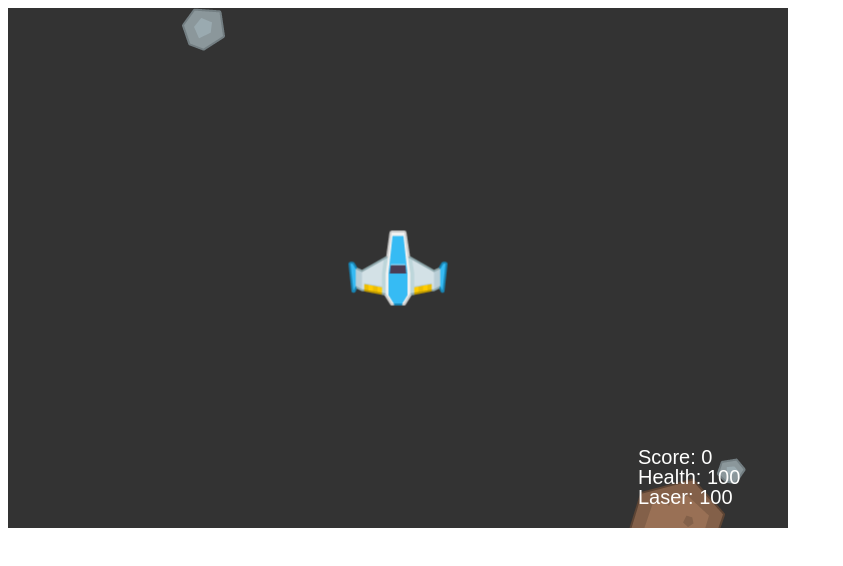
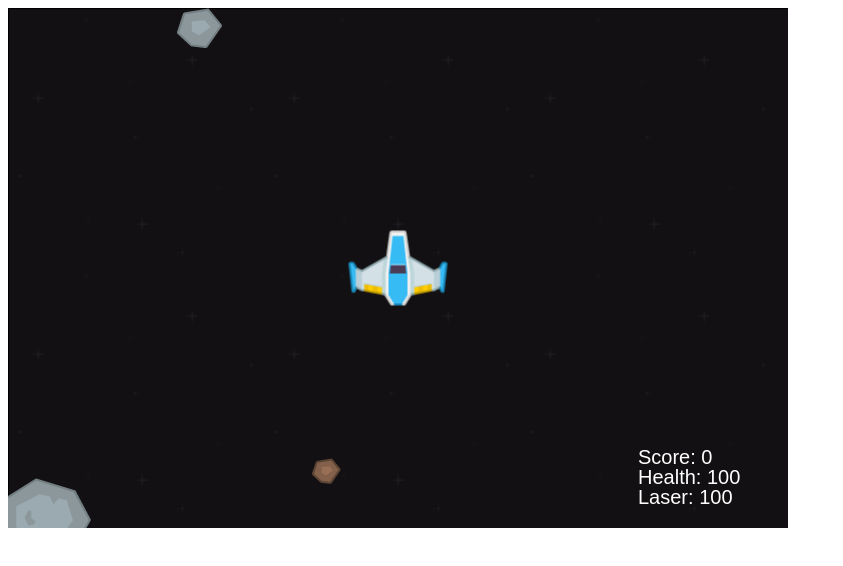
Before and after one commit to ansal/spacewars, a plain HTML site: page index.html in a window 1280 px wide. Shown: the whole page, without its empty margins (0-843 px from the left). Drawn offline with Linux system fonts and the light colour scheme; animation ran at ten frames a second.

Commit message:
bolts, pills and backgrounds

```diff
--- /dev/null
+++ b/game/background.js
@@ -0,0 +1,37 @@
+// code for background
+
+var SpaceWars = SpaceWars || {};
+
+(function(){
+
+  SpaceWars.BackGround = {
+
+    loadAssets: function(stage) {
+
+      stage.game.load.image('blackBg',
+        'assets/images/backgrounds/black.png');
+      stage.game.load.image('purpleBg',
+        'assets/images/backgrounds/purple.png');
+
+    },
+
+    createBackground: function(stage, color) {
+
+      var background = color + 'Bg';
+      stage.backgroundPool = stage.game.add.group();
+      var numCols = stage.game.width / 256 + 1;
+      var numRows = stage.game.height / 256 + 1;
+      for(var i = 1, x = 1, j, y; i <= numCols; i += 1) {
+        for(j = 1, y = 1; j <= numRows; j += 1) {
+          var bg = stage.game.add.sprite(x, y, background);
+          stage.backgroundPool.add(bg);
+          y += 256;
+        }
+        x += 256
+      }
+
+    }
+
+  };
+
+})();
--- /dev/null
+++ b/game/bolt.js
@@ -0,0 +1,70 @@
+// code for laser bolt
+
+// global game variable
+var SpaceWars = SpaceWars || {};
+
+(function(){
+
+  var MAX_BOLTS = 5;
+  var BOLT_DURATION = 6;
+
+  SpaceWars.Bolts= {
+
+  loadAssets: function(stage) {
+    stage.game.load.image('laserBolt',
+      'assets/images/powerups/bolt.png');
+  },
+
+  createBolts: function(stage) {
+
+    stage.boltPool = stage.game.add.group();
+    for(var i = 1; i <= MAX_BOLTS; i += 1) {
+      var bolt = stage.game.add.sprite(0, 0, 'laserBolt');
+      stage.boltPool.add(bolt);
+      bolt.anchor.setTo(0.5, 0.5);
+      stage.game.physics.enable(bolt, Phaser.Physics.ARCADE);
+      bolt.kill();
+    }
+
+    // timer to add bolts
+    stage.game.time.events.loop(
+      Phaser.Timer.SECOND * 1,
+      this.clearBolts,
+      stage
+    );
+
+  },
+
+  createOneBolt: function(stage) {
+
+    var bolt = stage.boltPool.getFirstDead();
+    if(bolt === null || bolt === undefined) {
+      return;
+    }
+
+    bolt.revive();
+    bolt.drawnAt = stage.game.time.now;
+    bolt.reset(
+      stage.game.rnd.integerInRange(20, stage.game.width),
+      stage.game.rnd.integerInRange(20, stage.game.height)
+    );
+
+  },
+
+  clearBolts: function() {
+
+    var self = this;
+    this.boltPool.forEachAlive(function(bolt){
+
+      var delta = self.game.time.now - bolt.drawnAt;
+      if (delta > (BOLT_DURATION * 1000) ) {
+        bolt.kill();
+      }
+
+    });
+
+  }
+
+  };
+
+})();
--- /dev/null
+++ b/game/pill.js
@@ -0,0 +1,70 @@
+// code for health pill
+
+// global game variable
+var SpaceWars = SpaceWars || {};
+
+(function(){
+
+  var MAX_PILLS = 3;
+  var PILL_DURATION = 5;
+
+  SpaceWars.Pills= {
+
+  loadAssets: function(stage) {
+    stage.game.load.image('healthPill',
+      'assets/images/powerups/pill.png');
+  },
+
+  createPills: function(stage) {
+
+    stage.pillPool = stage.game.add.group();
+    for(var i = 1; i <= MAX_PILLS; i += 1) {
+      var pill = stage.game.add.sprite(0, 0, 'healthPill');
+      stage.pillPool.add(pill);
+      pill.anchor.setTo(0.5, 0.5);
+      stage.game.physics.enable(pill, Phaser.Physics.ARCADE);
+      pill.kill();
+    }
+
+    // timer to remove pills
+    stage.game.time.events.loop(
+      Phaser.Timer.SECOND * 1,
+      this.clearPills,
+      stage
+    );
+
+  },
+
+  createOnePill: function(stage) {
+
+    var pill = stage.pillPool.getFirstDead();
+    if(pill === null || pill === undefined) {
+      return;
+    }
+
+    pill.revive();
+    pill.drawnAt = stage.game.time.now;
+    pill.reset(
+      stage.game.rnd.integerInRange(20, stage.game.width),
+      stage.game.rnd.integerInRange(20, stage.game.height)
+    );
+
+  },
+
+  clearPills: function() {
+
+    var self = this;
+    this.pillPool.forEachAlive(function(pill){
+
+      var delta = self.game.time.now - pill.drawnAt;
+      if (delta > (PILL_DURATION * 1000) ) {
+        pill.kill();
+      }
+
+    });
+
+  }
+
+  };
+
+})();
--- a/game/stage-1.js
+++ b/game/stage-1.js
@@ -55,12 +55,15 @@ var SpaceWars = SpaceWars || {};
     SpaceWars.EnemyShips.loadAssets(this);
     SpaceWars.Impacts.loadAssets(this);
     SpaceWars.Meteors.loadAssets(this);
+    SpaceWars.Bolts.loadAssets(this);
+    SpaceWars.Pills.loadAssets(this);
+    SpaceWars.BackGround.loadAssets(this);
 
   };
 
   S1.prototype.create = function() {
 
-    this.game.stage.backgroundColor = 0x333333;
+    SpaceWars.BackGround.createBackground(this, 'black');
 
     SpaceWars.PlayerShip.createShip(this);
 
@@ -101,6 +104,10 @@ var SpaceWars = SpaceWars || {};
 
     SpaceWars.ScoreBoard.create(this);
 
+    SpaceWars.Bolts.createBolts(this);
+
+    SpaceWars.Pills.createPills(this);
+
     // timer to add ships
     this.game.time.events.loop(
       Phaser.Timer.SECOND * 5,
@@ -112,6 +119,20 @@ var SpaceWars = SpaceWars || {};
     this.game.time.events.loop(
       Phaser.Timer.SECOND * 3,
       createMeteors,
+      this
+    );
+
+    // timer to add bolts
+    this.game.time.events.loop(
+      Phaser.Timer.SECOND * 15,
+      createOneBolt,
+      this
+    );
+
+    // timer to add pills
+    this.game.time.events.loop(
+      Phaser.Timer.SECOND * 20,
+      createOnePill,
       this
     );
 
@@ -230,6 +251,24 @@ var SpaceWars = SpaceWars || {};
       this.meteorBigPool,
       this.ship,
       meteorBigHitPlayer,
+      null,
+      this
+    );
+
+    // bolt hit player
+    this.game.physics.arcade.collide(
+      this.boltPool,
+      this.ship,
+      boltHitPlayer,
+      null,
+      this
+    );
+
+    // pill hit player
+    this.game.physics.arcade.collide(
+      this.pillPool,
+      this.ship,
+      pillHitPlayer,
       null,
       this
     );
@@ -374,4 +413,34 @@ var SpaceWars = SpaceWars || {};
     updateMeteorTinyDamage(meteor);
   }
 
+  // add a bolt to screen
+  function createOneBolt() {
+    SpaceWars.Bolts.createOneBolt(this);
+  }
+
+  function boltHitPlayer(player, bolt) {
+    bolt.kill();
+    // TODO: some animation here
+    player.playerLaserCount += 50;
+    if(player.playerLaserCount > 100) {
+      player.playerLaserCount = 100;
+    }
+    SpaceWars.ScoreBoard.updateLaserCount(this, player.playerLaserCount);
+  }
+
+  // add a pill to screen
+  function createOnePill() {
+    SpaceWars.Pills.createOnePill(this);
+  }
+
+  function pillHitPlayer(player, pill) {
+    pill.kill();
+    // TODO: some animation here
+    player.damageCount -= 50;
+    if(player.damageCount <= 0) {
+      player.damageCount = 0;
+    }
+    SpaceWars.ScoreBoard.updatePlayerHealth(this, 100 - player.damageCount);
+  }
+
 })();
--- a/index.html
+++ b/index.html
@@ -18,7 +18,10 @@
   <script type="text/javascript" src="game/enemy-ship.js"></script>
   <script type="text/javascript" src="game/impact.js"></script>
   <script type="text/javascript" src="game/meteors.js"></script>
+  <script type="text/javascript" src="game/bolt.js"></script>
+  <script type="text/javascript" src="game/pill.js"></script>
   <script type="text/javascript" src="game/score.js"></script>
+  <script type="text/javascript" src="game/background.js"></script>
   <script type="text/javascript" src="game/stage-1.js"></script>
   <script type="text/javascript" src="game/game.js"></script>
 </body>
```
Also changed, not shown: assets/images/backgrounds/blue.png (deleted), assets/images/backgrounds/darkPurple.png (deleted).
